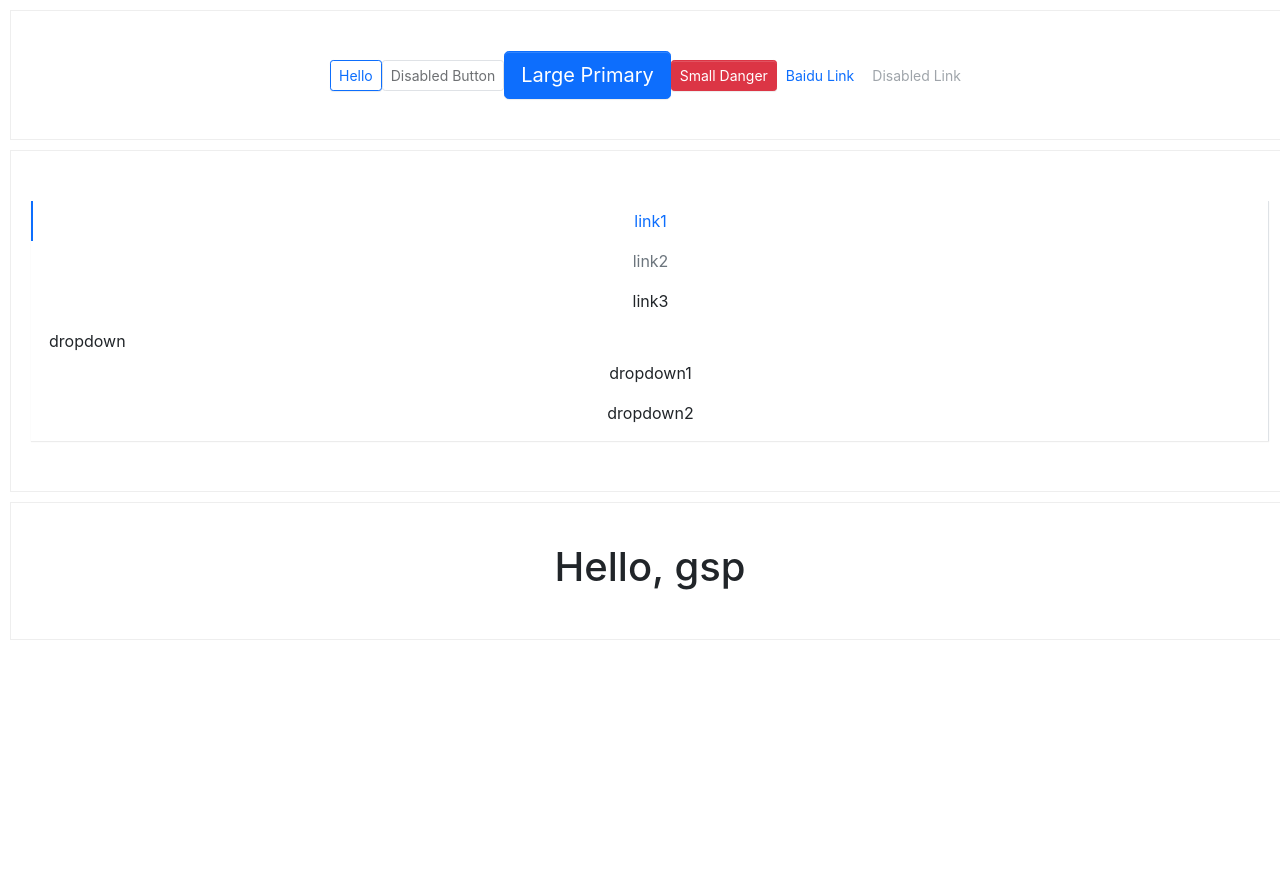
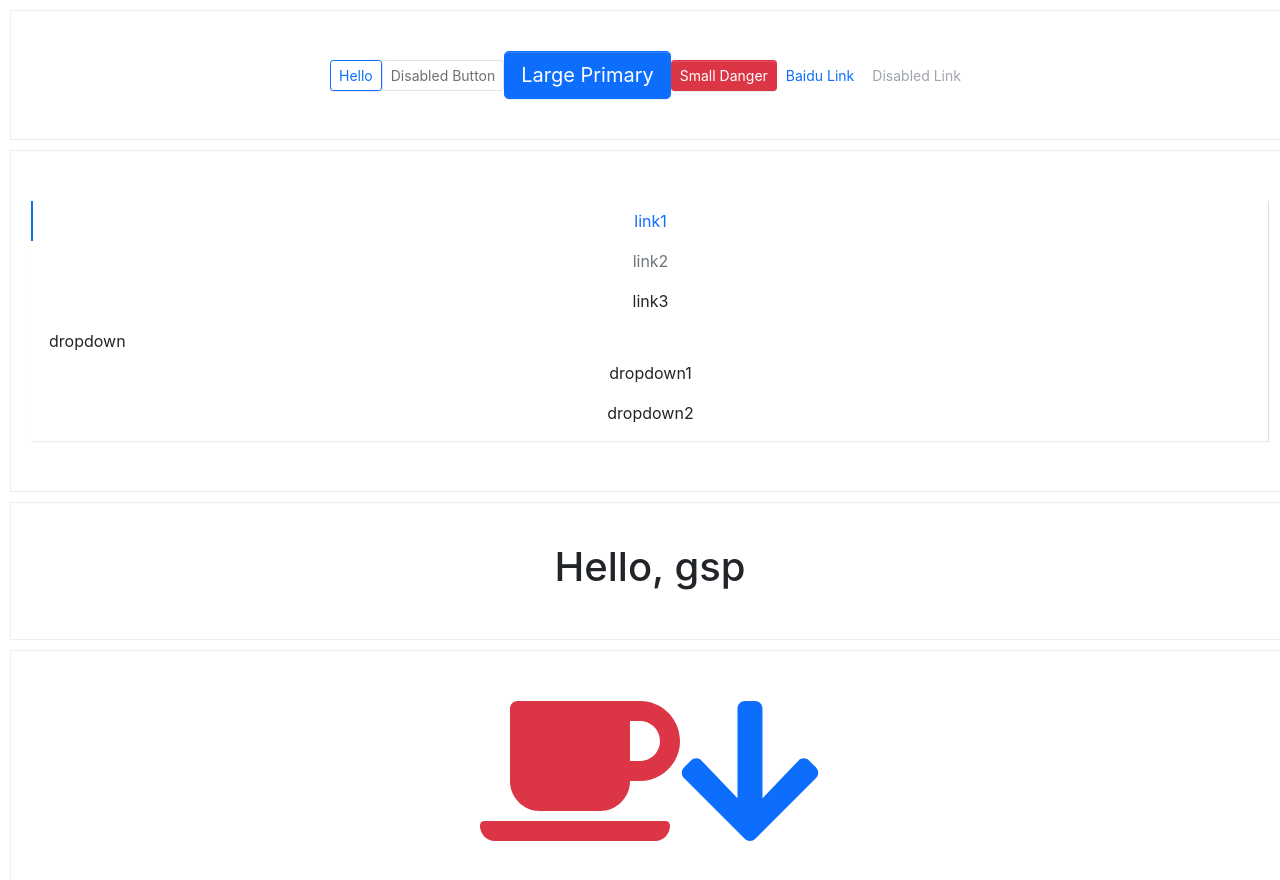
Before and after one commit to cgsp/antdByReactHooksAndTs, a React app: page / in a window 1280 px wide. Shown: the top 880 px of the page. Before the commit the page ends 800 px from the top, so only its background shows below. Built offline with nearby package versions, Linux system fonts and the light colour scheme.

Commit message:
icon颜色添加

```diff
--- a/package.json
+++ b/package.json
@@ -25,6 +25,9 @@
   },
   "dependencies": {
     "@babel/core": "7.9.0",
+    "@fortawesome/fontawesome-svg-core": "^1.2.30",
+    "@fortawesome/free-solid-svg-icons": "^5.14.0",
+    "@fortawesome/react-fontawesome": "^0.1.11",
     "@svgr/webpack": "4.3.3",
     "@testing-library/jest-dom": "^4.2.4",
     "@testing-library/react": "^9.5.0",
--- a/src/App.tsx
+++ b/src/App.tsx
@@ -5,7 +5,9 @@
 import MenuItem from '@components/Menu/MenuItem'
 import SubMenu from '@components/Menu/SubMenu'
 import DisplayName from '@components/Test/DisplayName'
+import Icon from '@components/Icon'
 import './App.scss'
+// library.add(faCheckSquare, faCoffee)
 
 console.log(getGspName())
 console.log('BUILD_ENV', process.env.REACT_APP_BUILD_ENV)
@@ -70,6 +72,12 @@
       <div className="box">
         <DisplayName name="gsp" sex="man" />
       </div>
+      <div className="box">
+        {/* <FontAwesomeIcon icon={faCoffee} size={'10x'} pulse /> */}
+        {/* <FontAwesomeIcon icon={'arrow-down'} size={'10x'} pulse /> */}
+        <Icon icon="coffee" theme="danger" size="10x" />
+        <Icon icon="arrow-down" theme="primary" size="10x" />
+      </div>
     </div>
   )
 }
--- /dev/null
+++ b/src/components/Icon/_style.scss
@@ -0,0 +1,6 @@
+@each $key,
+$val in $theme-colors {
+  .icon-#{$key} {
+    color: $val;
+  }
+}
--- /dev/null
+++ b/src/components/Icon/index.tsx
@@ -0,0 +1,34 @@
+import React from 'react'
+import classnames from 'classnames'
+import {
+  FontAwesomeIcon,
+  FontAwesomeIconProps,
+} from '@fortawesome/react-fontawesome'
+import { library } from '@fortawesome/fontawesome-svg-core'
+// import { faCheckSquare, faCoffee } from '@fortawesome/free-solid-svg-icons'
+import { fas } from '@fortawesome/free-solid-svg-icons'
+library.add(fas)
+
+export type ThemeProps =
+  | 'primary'
+  | 'secondary'
+  | 'success'
+  | 'info'
+  | 'warning'
+  | 'danger'
+  | 'light'
+  | 'dark'
+
+export interface IIconProps extends FontAwesomeIconProps {
+  theme?: ThemeProps
+}
+
+const Icon: React.FC<IIconProps> = ({ className, theme, ...restProps }) => {
+  const classes = classnames('gsp-icon', className, {
+    [`icon-${theme}`]: theme,
+  })
+
+  return <FontAwesomeIcon className={classes} {...restProps} />
+}
+
+export default Icon
--- a/src/styles/_variables.scss
+++ b/src/styles/_variables.scss
@@ -32,6 +32,15 @@
 $danger: $red !default;
 $light: $gray-100 !default;
 $dark: $gray-800 !default;
+
+$theme-colors:("primary":$primary,
+  "secondary":$secondary,
+  "success":$success,
+  "info":$info,
+  "warning":$warning,
+  "danger":$danger,
+  "light":$light,
+  "dark":$dark);
 
 // 字体family
 // 无衬线字体
--- a/src/styles/index.scss
+++ b/src/styles/index.scss
@@ -10,3 +10,5 @@
 @import '../components/Button/style';
 // menu组件样式
 @import '../components/Menu/style';
+// icon组件样式
+@import '../components/Icon/style';
```
Also changed, not shown: 2 other files (tests, documents, lock files or other folders).
